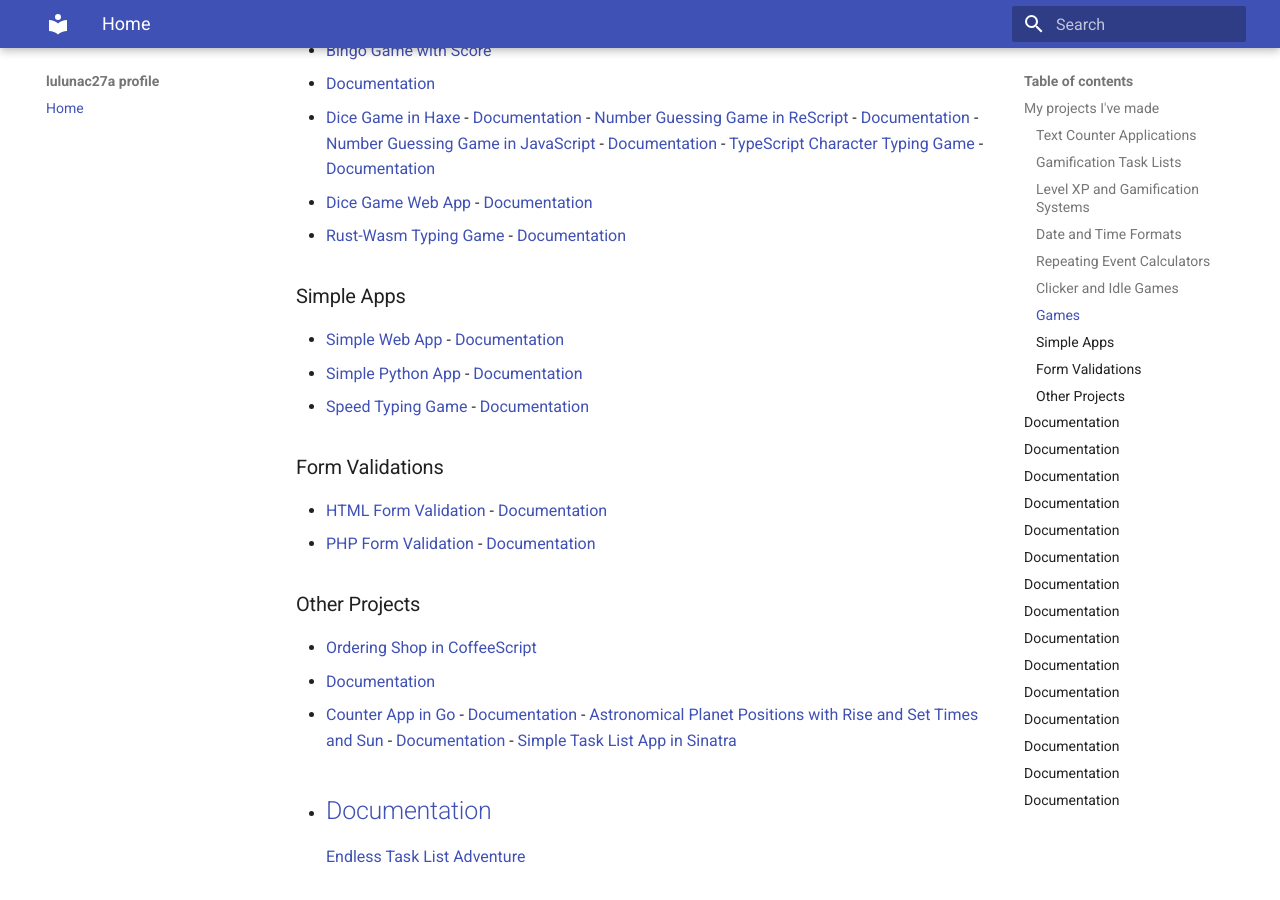
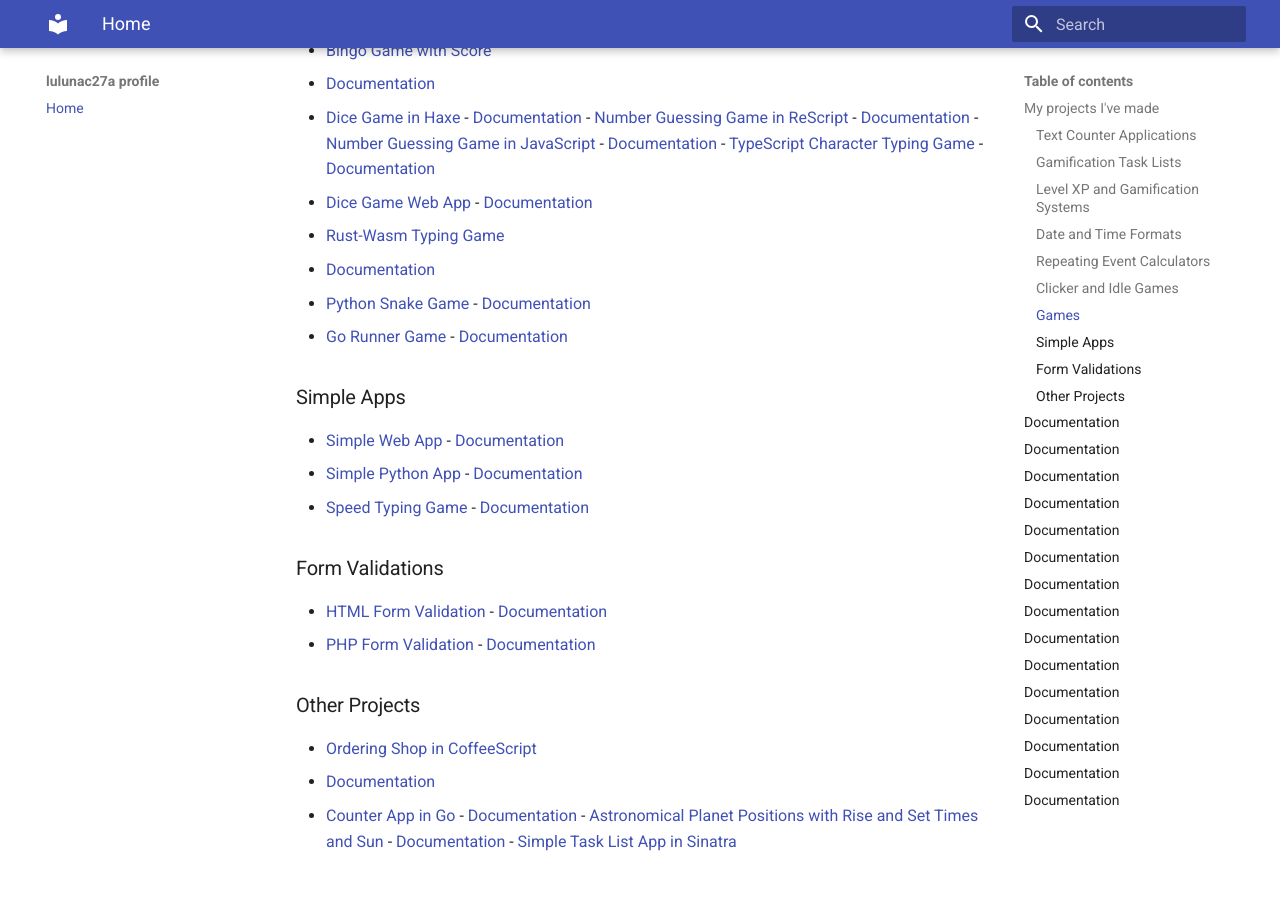
Before and after one commit to lulunac27a/lulunac27a.github.io, an MkDocs documentation site: the page built from docs/index.md, in a window 1280 px wide and 900 px high, scrolled down 1273 px. Built offline with MkDocs 1.6.1 and Material for MkDocs 9.7.7, drawn with Linux system fonts in a browser that asks for light colours.

Commit message:
Add more repositories

```diff
--- a/docs/index.md
+++ b/docs/index.md
@@ -87,7 +87,11 @@ space, and a good computer programmer.
   [Documentation](https://lulunac27a.github.io/typescript-character-typing-game/)
 - [Dice Game Web App](https://github.com/lulunac27a/dice-game-webapp/) -
   [Documentation](https://lulunac27a.github.io/dice-game-webapp/)
-- [Rust-Wasm Typing Game](https://github.com/lulunac27a/rust-wasm-typing-game/) - [Documentation](https://lulunac27a.github.io/rust-wasm-typing-game/)
+- [Rust-Wasm Typing Game](https://github.com/lulunac27a/rust-wasm-typing-game/)
+  - [Documentation](https://lulunac27a.github.io/rust-wasm-typing-game/)
+- [Python Snake Game](https://github.com/lulunac27a/python-snake-game) -
+  [Documentation](https://lulunac27a.github.io/python-snake-game)
+- [Go Runner Game](https://github.com/lulunac27a/go-runner-game) - [Documentation](https://lulunac27a.github.io/go-runner-game/)
 ### Simple Apps
 - [Simple Web App](https://github.com/lulunac27a/simple-web-app/) -
   [Documentation](https://lulunac27a.github.io/simple-web-app/)
```
